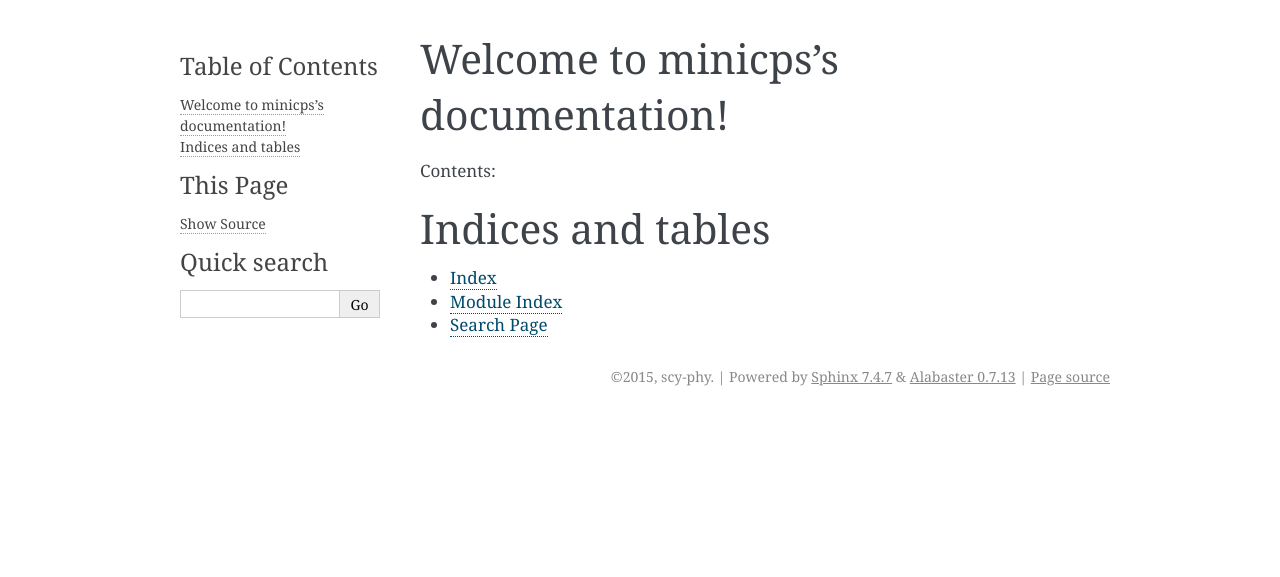
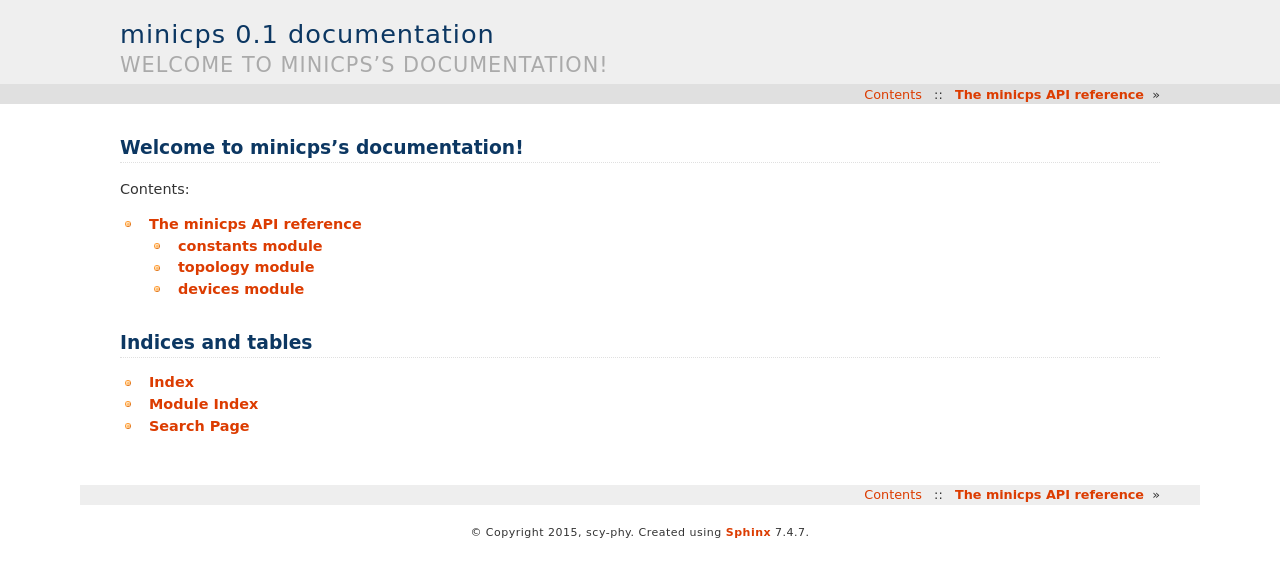
Before and after one commit to scy-phy/minicps, a Sphinx documentation site: the page built from docs/index.rst, in a window 1280 px wide. Shown: the top 577 px of the page. Built offline with Sphinx 7.4.7, drawn with Linux system fonts in a browser that asks for light colours.

```diff
--- /dev/null
+++ b/docs/api.rst
@@ -0,0 +1,27 @@
+The minicps API reference
+=============================
+
+.. automodule:: minicps
+   :members:
+   :undoc-members:
+
+constants module
+---------------------
+
+.. automodule:: minicps.constants
+   :members:
+   :undoc-members:
+
+topology module
+---------------------
+
+.. automodule:: minicps.topology
+   :members:
+   :undoc-members:
+
+devices module
+---------------------
+
+.. automodule:: minicps.devices
+   :members:
+   :undoc-members:
--- a/docs/conf.py
+++ b/docs/conf.py
@@ -21,6 +21,8 @@ import shlex
 # documentation root, use os.path.abspath to make it absolute, like shown here.
 #sys.path.insert(0, os.path.abspath('.'))
 sys.path.append(os.path.abspath('../'))
+sys.path.append('/home/daniele/mininet')
+print 'DEBUG: sys.path:', sys.path
 
 
 # -- General configuration ------------------------------------------------
@@ -115,7 +117,8 @@ todo_include_todos = False
 
 # The theme to use for HTML and HTML Help pages.  See the documentation for
 # a list of builtin themes.
-html_theme = 'alabaster'
+# html_theme = 'alabaster'
+html_theme = 'haiku'
 
 # Theme options are theme-specific and customize the look and feel of a theme
 # further.  For a list of options available for each theme, see the
--- a/docs/index.rst
+++ b/docs/index.rst
@@ -11,6 +11,8 @@ Contents:
 .. toctree::
    :maxdepth: 3
 
+   api
+
 
 
 Indices and tables
```
